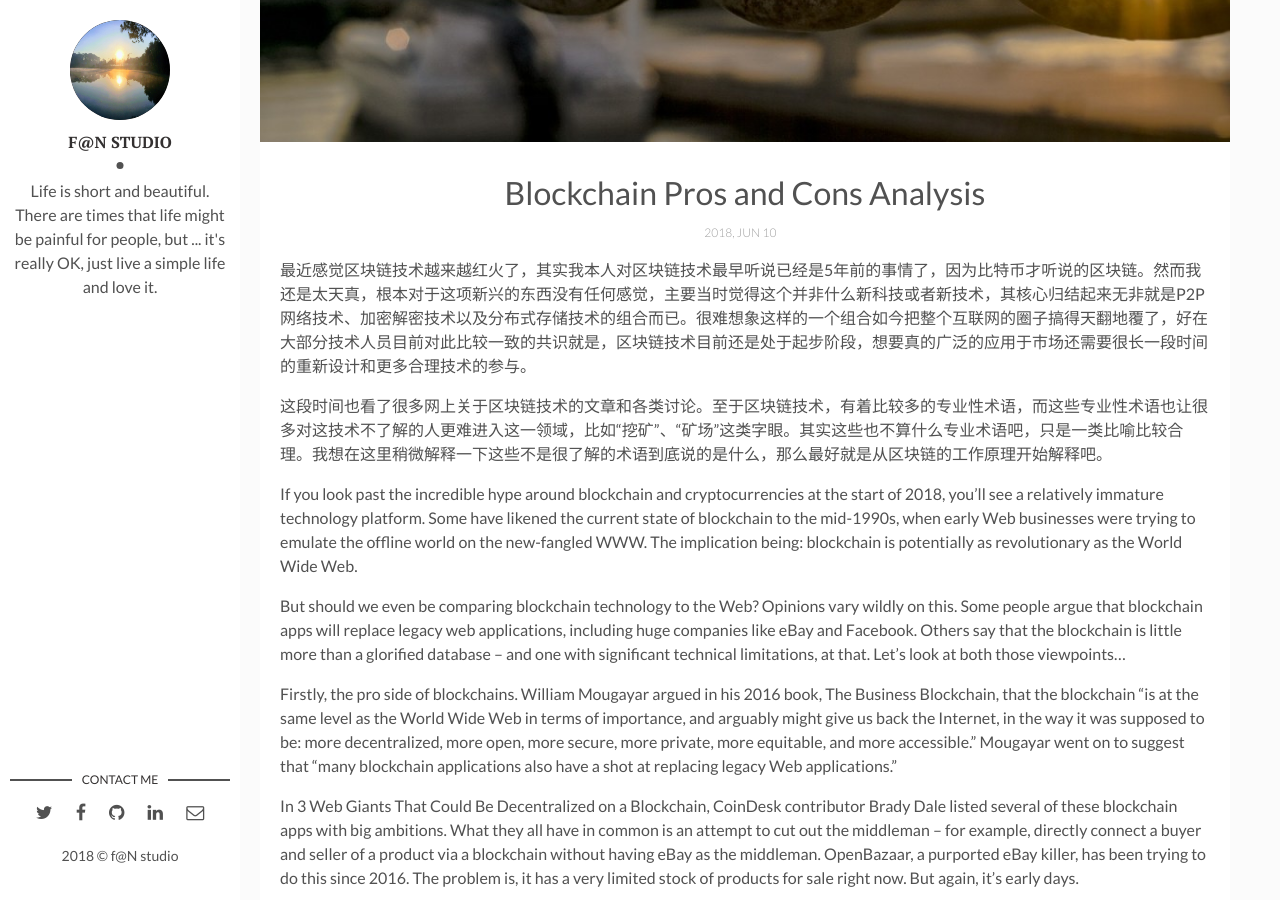
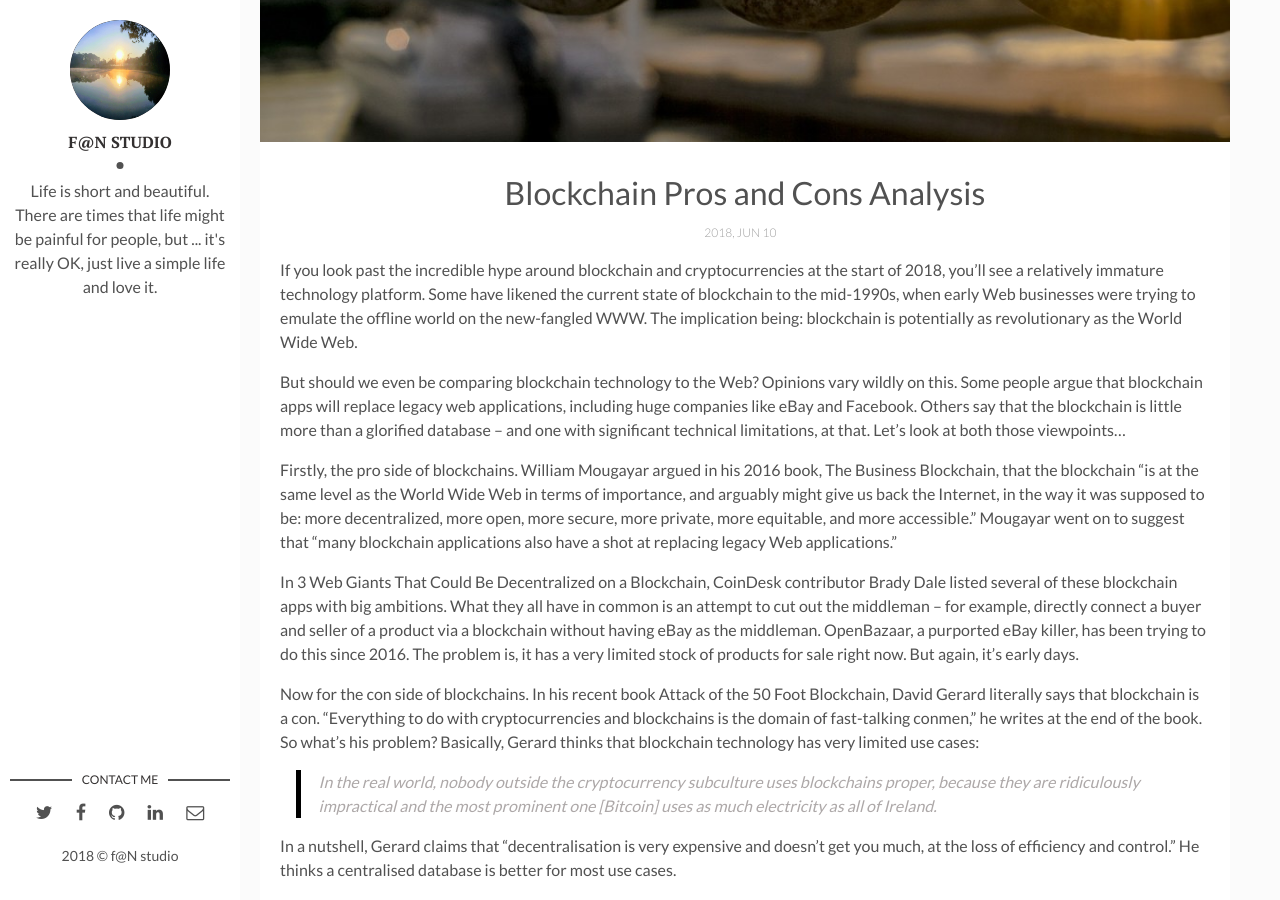
Before and after one commit to wowfrank/wowfrank.github.io, a Jekyll site: the page built from _posts/2018-06-09-blockchain-pros-and-cons.markdown, in a window 1280 px wide and 900 px high, scrolled down 378 px. Built offline with Jekyll 4.4.1, drawn with Linux system fonts in a browser that asks for light colours; comment, search, counter and statistics services are not loaded.

Commit message:
Update 2018-06-09-blockchain-pros-and-cons.markdown

```diff
--- a/_posts/2018-06-09-blockchain-pros-and-cons.markdown
+++ b/_posts/2018-06-09-blockchain-pros-and-cons.markdown
@@ -7,10 +7,6 @@ img: blockchain-pros-cons-1.jpg # Add image post (optional)
 fig-caption: # Add figcaption (optional)
 tags: [Blockchain,Tech]
 ---
-最近感觉区块链技术越来越红火了，其实我本人对区块链技术最早听说已经是5年前的事情了，因为比特币才听说的区块链。然而我还是太天真，根本对于这项新兴的东西没有任何感觉，主要当时觉得这个并非什么新科技或者新技术，其核心归结起来无非就是P2P网络技术、加密解密技术以及分布式存储技术的组合而已。很难想象这样的一个组合如今把整个互联网的圈子搞得天翻地覆了，好在大部分技术人员目前对此比较一致的共识就是，区块链技术目前还是处于起步阶段，想要真的广泛的应用于市场还需要很长一段时间的重新设计和更多合理技术的参与。
-
-这段时间也看了很多网上关于区块链技术的文章和各类讨论。至于区块链技术，有着比较多的专业性术语，而这些专业性术语也让很多对这技术不了解的人更难进入这一领域，比如“挖矿”、“矿场”这类字眼。其实这些也不算什么专业术语吧，只是一类比喻比较合理。我想在这里稍微解释一下这些不是很了解的术语到底说的是什么，那么最好就是从区块链的工作原理开始解释吧。
-
 If you look past the incredible hype around blockchain and cryptocurrencies at the start of 2018, you’ll see a relatively immature technology platform. Some have likened the current state of blockchain to the mid-1990s, when early Web businesses were trying to emulate the offline world on the new-fangled WWW. The implication being: blockchain is potentially as revolutionary as the World Wide Web.
 
 But should we even be comparing blockchain technology to the Web? Opinions vary wildly on this. Some people argue that blockchain apps will replace legacy web applications, including huge companies like eBay and Facebook. Others say that the blockchain is little more than a glorified database – and one with significant technical limitations, at that. Let’s look at both those viewpoints…
```
